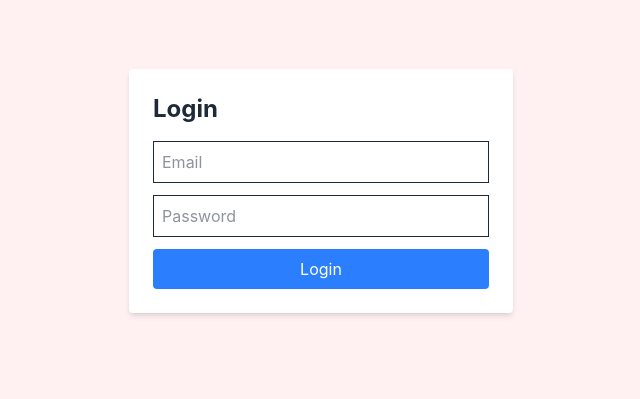
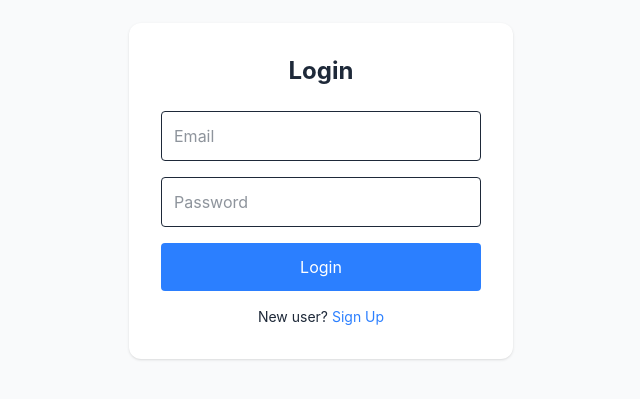
Before and after one commit to sujan5s/Finance_tracker, a React (Vite) app in the folder client/: page /login in a window 1280 px wide. Shown: the part 209-608 px from the top of the page, without its empty margins (319-959 px from the left). Built offline with nearby package versions, Linux system fonts and the light colour scheme.

Commit message:
almost complete

```diff
--- a/client/src/App.jsx
+++ b/client/src/App.jsx
@@ -1,7 +1,8 @@
-import { BrowserRouter, Routes, Route } from "react-router-dom";
+import { BrowserRouter, Routes, Route, Navigate } from "react-router-dom";
 import { FinanceProvider } from "./context/FinanceContext";
 
 import Layout from "./components/layout/Layout";
+import ProtectedRoute from "./components/ProtectedRoute";
 
 import Dashboard from "./pages/Dashboard";
 import Transactions from "./pages/Transactions";
@@ -12,6 +13,8 @@ import Signup from "./pages/Signup";
 
 function App() {
 
+  const token = localStorage.getItem("token");
+
   return (
 
     <FinanceProvider>
@@ -20,12 +23,31 @@ function App() {
 
         <Routes>
 
+          {/* ROOT REDIRECT */}
+
+          <Route
+            path="/"
+            element={
+              token ? <Navigate to="/dashboard" /> : <Navigate to="/login" />
+            }
+          />
+
+          {/* AUTH ROUTES */}
+
           <Route path="/login" element={<Login />} />
           <Route path="/signup" element={<Signup />} />
 
-          <Route element={<Layout />}>
+          {/* PROTECTED ROUTES */}
 
-            <Route path="/" element={<Dashboard />} />
+          <Route
+            element={
+              <ProtectedRoute>
+                <Layout />
+              </ProtectedRoute>
+            }
+          >
+
+            <Route path="/dashboard" element={<Dashboard />} />
             <Route path="/transactions" element={<Transactions />} />
             <Route path="/recurring" element={<Recurring />} />
             <Route path="/budgets" element={<Budgets />} />
--- /dev/null
+++ b/client/src/components/LogoutButton.jsx
@@ -0,0 +1,28 @@
+import { useNavigate } from "react-router-dom";
+
+function LogoutButton() {
+
+  const navigate = useNavigate();
+
+  const handleLogout = () => {
+
+    localStorage.removeItem("token");
+
+    window.location.href = "/login";
+
+  };
+
+  return (
+
+    <button
+      onClick={handleLogout}
+      className="w-full bg-red-500 text-white py-2 rounded-lg hover:bg-red-600 mt-4"
+    >
+      Logout
+    </button>
+
+  );
+
+}
+
+export default LogoutButton;
--- /dev/null
+++ b/client/src/components/ProtectedRoute.jsx
@@ -0,0 +1,14 @@
+import { Navigate } from "react-router-dom";
+
+function ProtectedRoute({ children }) {
+
+  const token = localStorage.getItem("token");
+
+  if (!token) {
+    return <Navigate to="/login" replace />;
+  }
+
+  return children;
+}
+
+export default ProtectedRoute;
--- a/client/src/components/layout/Sidebar.jsx
+++ b/client/src/components/layout/Sidebar.jsx
@@ -6,12 +6,22 @@ function Sidebar({ sidebarOpen, setSidebarOpen }) {
     setSidebarOpen(false);
   };
 
+  const handleLogout = () => {
+
+    localStorage.removeItem("token");
+
+    window.location.href = "/login";
+
+  };
+
   return (
 
     <div
-      className={`bg-white shadow h-screen transition-all duration-300
+      className={`bg-white shadow h-screen flex flex-col justify-between transition-all duration-300
       ${sidebarOpen ? "w-64" : "w-0 overflow-hidden"}`}
     >
+
+      <div>
 
         <div className="p-6 font-bold text-xl border-b">
           FinanceTracker
@@ -20,7 +30,7 @@ function Sidebar({ sidebarOpen, setSidebarOpen }) {
         <nav className="flex flex-col p-4 gap-3">
 
           <Link
-          to="/"
+            to="/dashboard"
             onClick={handleClick}
             className="hover:bg-gray-100 p-2 rounded"
           >
@@ -55,6 +65,22 @@ function Sidebar({ sidebarOpen, setSidebarOpen }) {
 
       </div>
 
+
+      {/* Logout Button */}
+
+      <div className="p-4 border-t">
+
+        <button
+          onClick={handleLogout}
+          className="w-full bg-red-500 text-white py-2 rounded hover:bg-red-600"
+        >
+          Logout
+        </button>
+
+      </div>
+
+    </div>
+
   );
 
 }
--- a/client/src/pages/Login.jsx
+++ b/client/src/pages/Login.jsx
@@ -1,6 +1,6 @@
 import { useState } from "react";
 import axios from "axios";
-import { useNavigate } from "react-router-dom";
+import { useNavigate, Link } from "react-router-dom";
 
 function Login() {
 
@@ -17,61 +17,75 @@ function Login() {
 
       const res = await axios.post(
         "http://localhost:5000/api/auth/login",
-        {
-          email,
-          password
-        }
+        { email, password }
       );
 
       localStorage.setItem("token", res.data.token);
 
-      navigate("/");
+      navigate("/dashboard");
 
     } catch (err) {
 
-      alert(err.response?.data?.message || "Login failed");
+      alert("Login failed");
 
     }
 
   };
 
   return (
-    <div className="flex justify-center items-center h-screen">
+
+    <div className="flex items-center justify-center h-screen bg-gray-50">
 
       <form
         onSubmit={handleLogin}
-        className="bg-white p-6 rounded shadow-md w-96"
+        className="bg-white p-8 rounded-xl shadow w-96"
       >
 
-        <h2 className="text-2xl mb-4 font-bold">Login</h2>
+        <h2 className="text-2xl font-bold mb-6 text-center">
+          Login
+        </h2>
 
         <input
           type="email"
           placeholder="Email"
-          className="w-full mb-3 p-2 border"
           value={email}
           onChange={(e) => setEmail(e.target.value)}
+          className="border p-3 w-full mb-4 rounded"
         />
 
         <input
           type="password"
           placeholder="Password"
-          className="w-full mb-3 p-2 border"
           value={password}
           onChange={(e) => setPassword(e.target.value)}
+          className="border p-3 w-full mb-4 rounded"
         />
 
         <button
-          className="w-full bg-blue-500 text-white p-2 rounded"
           type="submit"
+          className="bg-blue-500 text-white w-full py-3 rounded hover:bg-blue-600"
         >
           Login
         </button>
 
+        {/* Signup link */}
+
+        <p className="text-sm text-center mt-4">
+          New user?{" "}
+          <Link
+            to="/signup"
+            className="text-blue-500 hover:underline"
+          >
+            Sign Up
+          </Link>
+        </p>
+
       </form>
 
     </div>
+
   );
+
 }
 
 export default Login;
--- a/client/src/pages/Signup.jsx
+++ b/client/src/pages/Signup.jsx
@@ -1,6 +1,6 @@
 import { useState } from "react";
 import axios from "axios";
-import { useNavigate } from "react-router-dom";
+import { useNavigate, Link } from "react-router-dom";
 
 function Signup() {
 
@@ -78,6 +78,18 @@ function Signup() {
           Signup
         </button>
 
+        {/* Signup link */}
+
+        <p className="text-sm text-center mt-4">
+          Already have an account?{" "}
+          <Link
+            to="/login"
+            className="text-blue-500 hover:underline"
+          >
+            Login
+          </Link>
+        </p>
+
       </form>
 
     </div>
```
Lines whose indentation alone changed are shown as unchanged.
